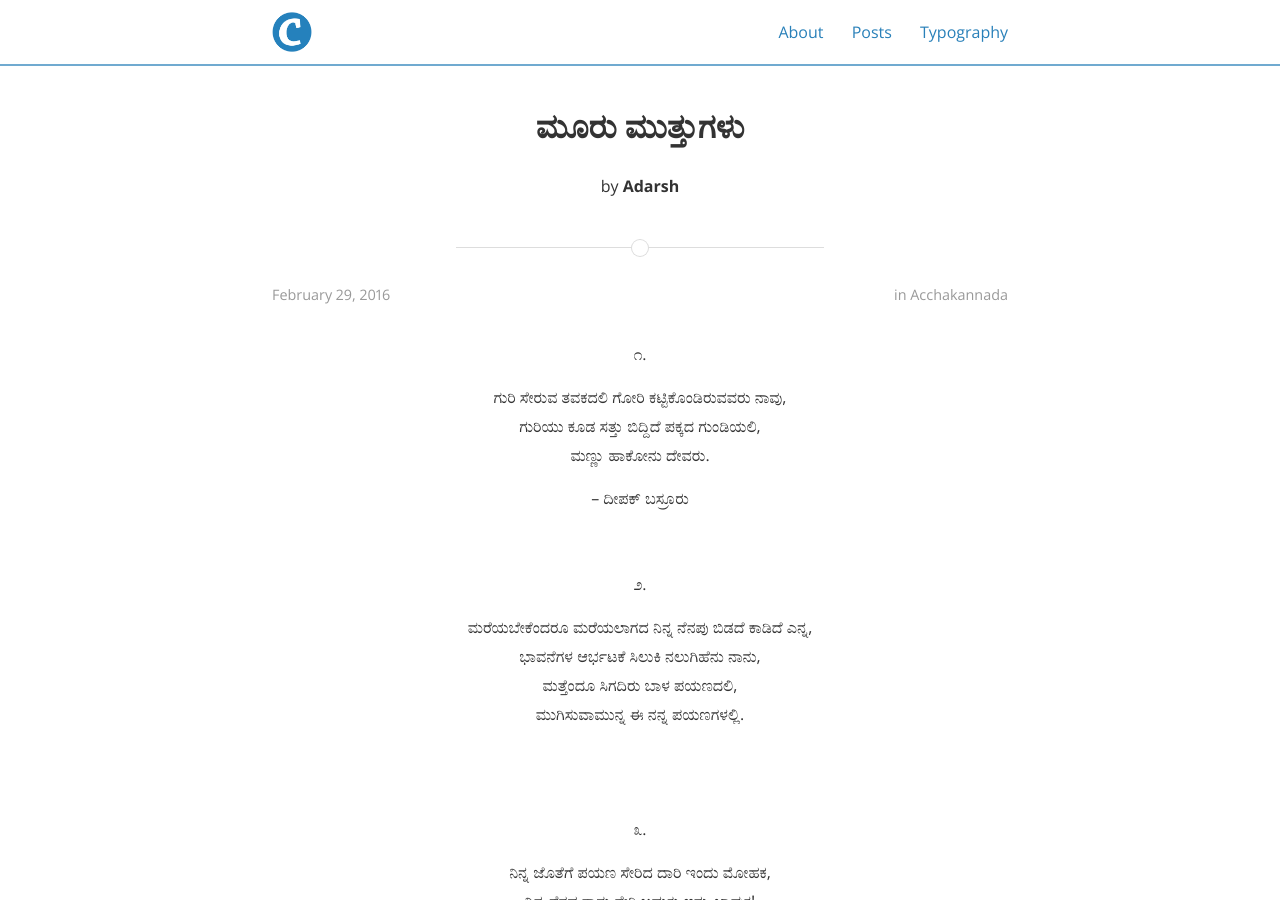
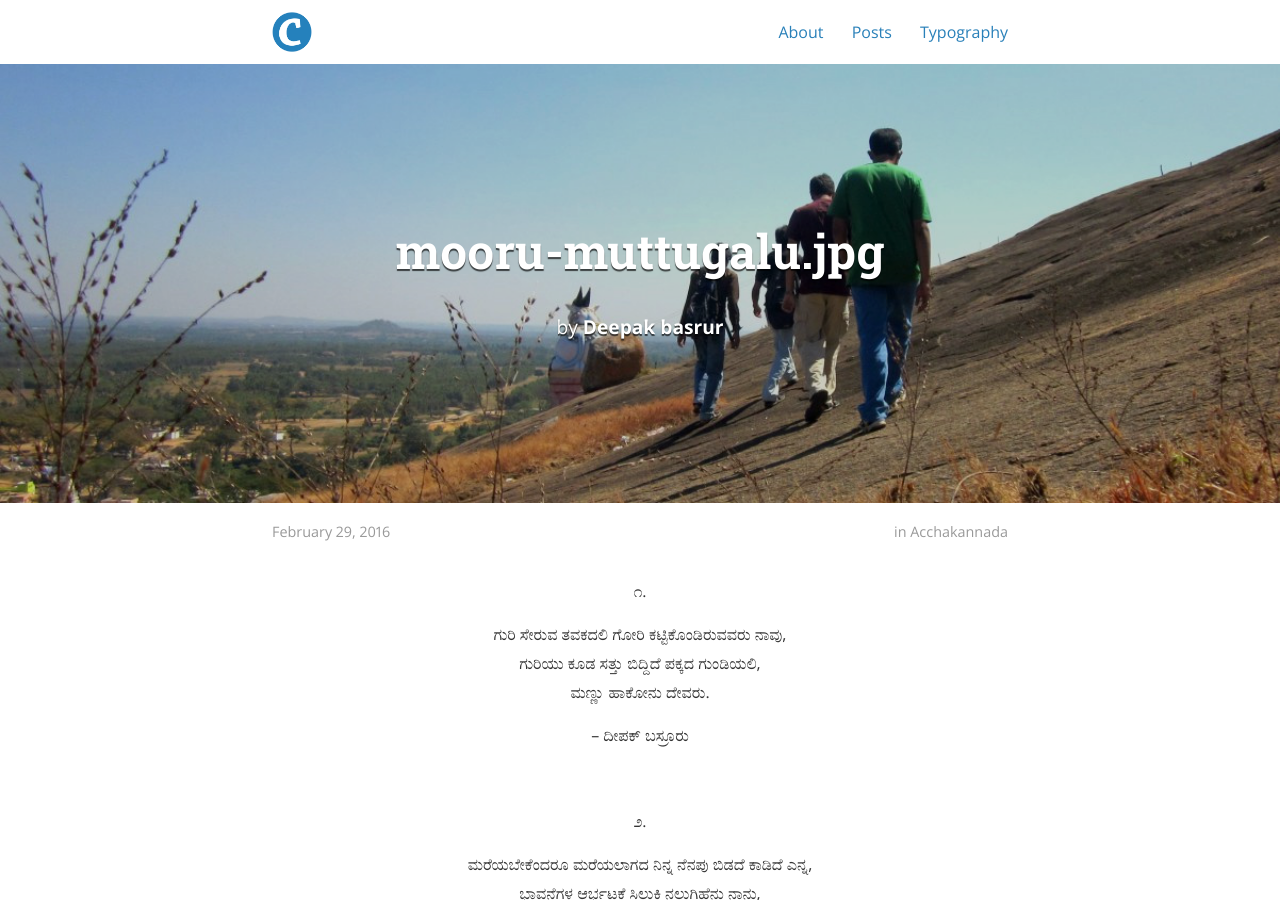
Before and after one commit to bencentra/centrarium, a Jekyll site: the page built from _posts/2016-02-29-mooru-muttugalu.markdown, in a window 1280 px wide and 900 px high. Built offline with Jekyll 4.4.1, drawn with Linux system fonts in a browser that asks for light colours; nearby versions of some CDN libraries; comment, search, counter and statistics services are not loaded; a style sheet for code colours, icons or effects is not loaded.

Commit message:
Update 2016-02-29-mooru-muttugalu.markdown

```diff
--- a/_posts/2016-02-29-mooru-muttugalu.markdown
+++ b/_posts/2016-02-29-mooru-muttugalu.markdown
@@ -1,13 +1,13 @@
 ---
+
 layout: post
-title:  "ಮೂರು ಮುತ್ತುಗಳು"
-date:   2016-02-29 09:11:03
-description: Three small poems!
-thumbnail: mooru-muttugalu.jpg
-categories: acchakannada
+title:  "mooru-muttugalu.jpg"
+date:   2016-02-29
+author: Deepak basrur
+categories: Acchakannada
+tags:	Kannada Acchakannada Poem kavana life manassu
+cover:  "assets/mooru-muttugalu.jpg"
 
-# Information for the author block
-author: Adarsh
 ---
 <p align="center">೧.</p>
 <p align="center">ಗುರಿ ಸೇರುವ ತವಕದಲಿ ಗೋರಿ ಕಟ್ಟಿಕೊಂಡಿರುವವರು ನಾವು,<br>
```
